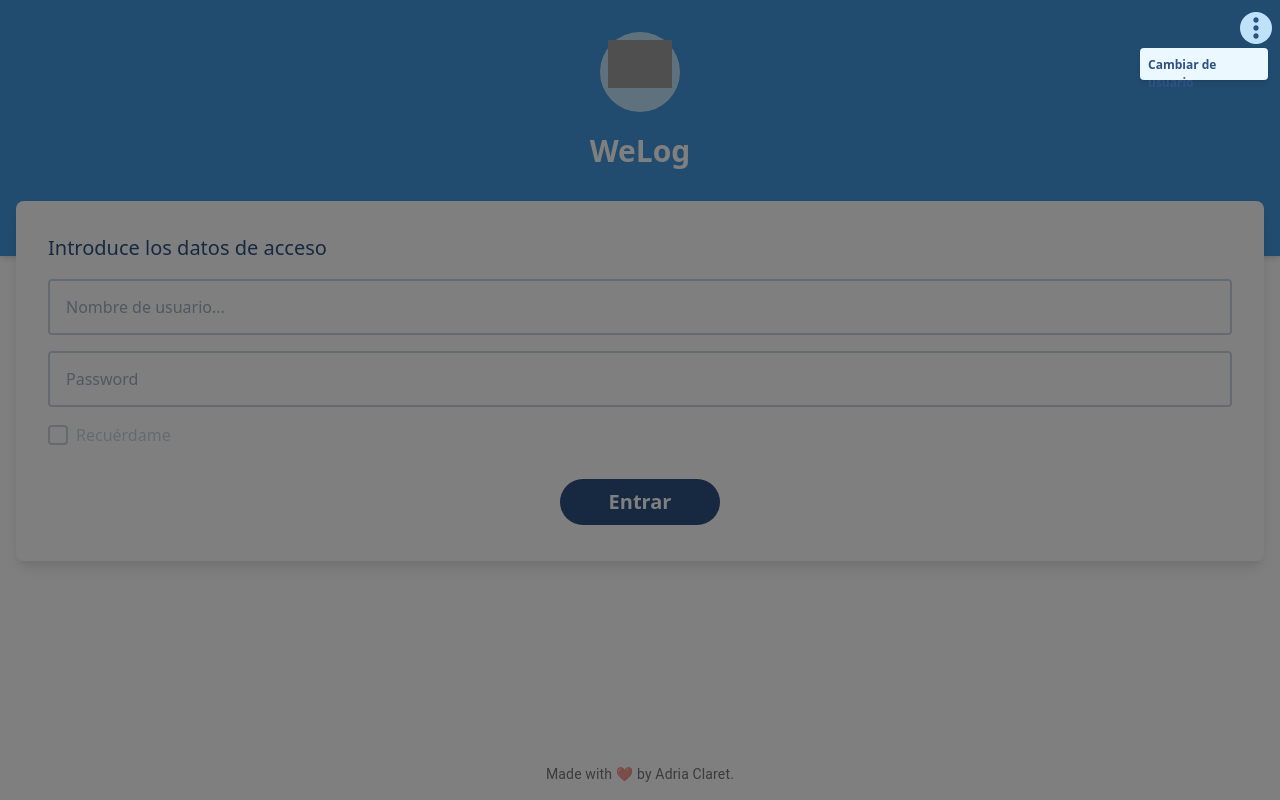
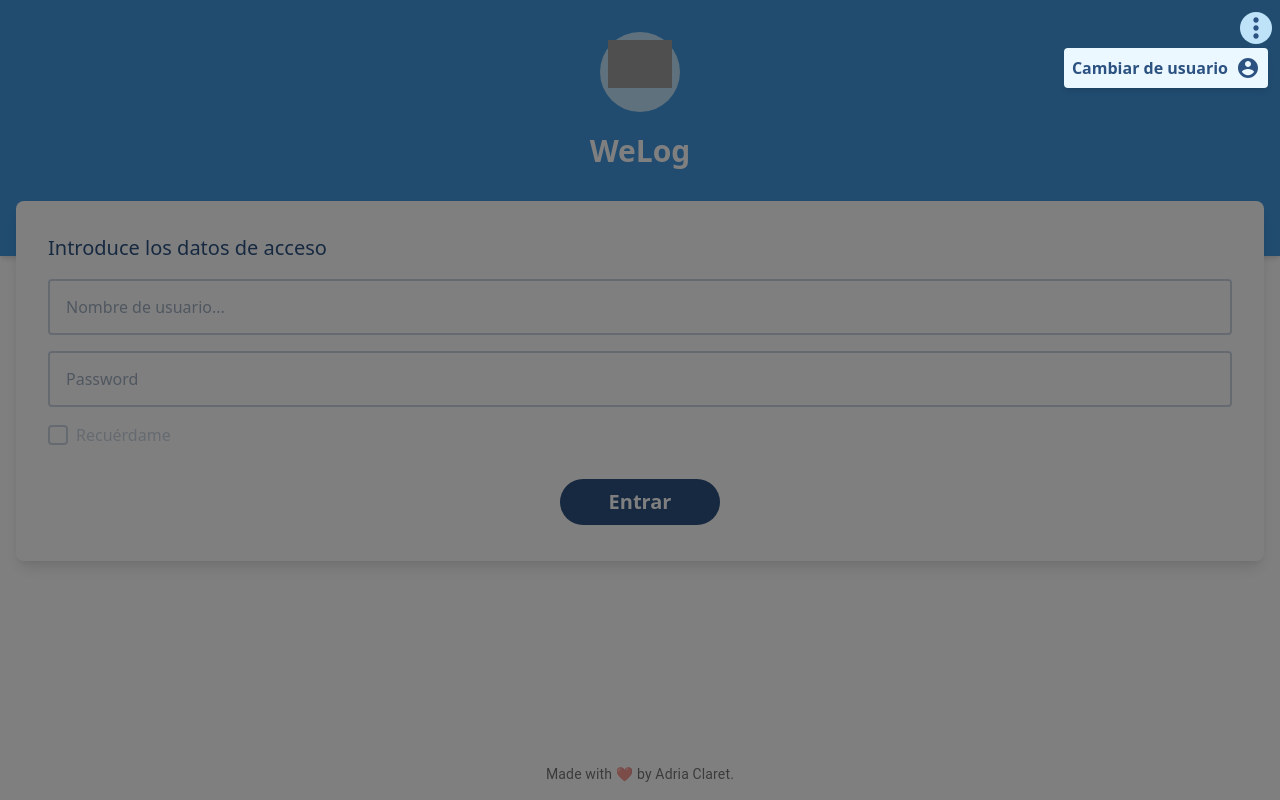
Before and after one commit to Adriein/pwa-weight-journal, a React (Create React App) app in the folder client/: page / in a window 1280 px wide. Both pictures are taken after a click on the element 1256 px from the left and 28 px from the top of the page. Built offline with nearby package versions, Linux system fonts and the light colour scheme; grey boxes are pictures that could not be loaded.

Commit message:
no message

```diff
--- a/client/src/components/Header.js
+++ b/client/src/components/Header.js
@@ -96,7 +96,7 @@ export default function Header({ currentPage, navigation, goBack }) {
             {currentPage}
           </Typography>
           <Avatar className={classes.avatar} onClick={handleClick}>
-            {getFirstLetter(localStorage.getItem('username' || auth.username))}
+            {getFirstLetter(localStorage.getItem('username') || auth.username)}
           </Avatar>
           <Menu
             anchorEl={anchorEl}
--- a/client/src/components/Login.js
+++ b/client/src/components/Login.js
@@ -5,7 +5,7 @@ import { DispatchContext } from '../context/AuthContext';
 import { Redirect } from 'react-router-dom';
 import useInputState from '../hooks/useInputState';
 
-import { MdDone, MdMoreVert } from 'react-icons/md';
+import { MdDone, MdMoreVert, MdAccountCircle } from 'react-icons/md';
 import Copyright from './Copyright';
 
 const PUBLIC_VAPID_KEY =
@@ -26,7 +26,7 @@ function urlBase64ToUint8Array(base64String) {
 
 export default function Login() {
   const dispatch = useContext(DispatchContext);
-  const { getToken } = useContext(AuthContext);
+  const { auth, getToken } = useContext(AuthContext);
   const [remember, setRemember] = useState(false);
   const [open, setOpen] = useState(false);
   const [value, handleChange, reset] = useInputState({
@@ -83,7 +83,9 @@ export default function Login() {
     <div className="h-screen flex flex-col justify-start items-center p-4">
       <div
         className={`fixed z-20 inset-0 bg-black ${
-          open ? 'transition duration-500 ease-in opacity-50 ' : 'invisible opacity-0'
+          open
+            ? 'transition duration-500 ease-in opacity-50 '
+            : 'invisible opacity-0'
         }`}
         onClick={() => setOpen(!open)}
       ></div>
@@ -99,16 +101,19 @@ export default function Login() {
           />
         </div>
         <div
-          className={`absolute rounded w-32 h-8 bg-blue-100 top-0 right-0 p-2 mt-12 mr-3 flex-auto justify-center shadow-md ${
-            open ? 'transition duration-500 ease-in z-20 opacity-100' : 'invisible opacity-0'
+          className={`absolute rounded bg-blue-100 top-0 right-0 p-2 mt-12 mr-3 flex items-center shadow-md ${
+            open
+              ? 'transition duration-500 ease-in z-20 opacity-100'
+              : 'invisible opacity-0'
           }`}
         >
           <p
-            className="text-blue-800 text-xs font-semibold"
+            className="text-blue-800 text-base font-semibold mr-2"
             onClick={handleChangeUser}
           >
             Cambiar de usuario
           </p>
+          <MdAccountCircle className="w-6 h-6 text-blue-800" />
         </div>
       </div>
       <div className="z-10 flex flex-col items-center m-4">
@@ -131,7 +136,7 @@ export default function Login() {
             <input
               type="text"
               name="username"
-              className="bg-white appearance-none border-2 border-gray-400 rounded p-4 w-full text-black leading-tight focus:outline-none focus:bg-white focus:border-blue-800 text-base mb-4"
+              className={`bg-white appearance-none border-2 rounded p-4 w-full border-gray-400 text-black leading-tight focus:outline-none focus:bg-white focus:border-blue-800 text-base mb-4`}
               placeholder="Nombre de usuario..."
               onChange={handleChange}
               value={value.username}
```
